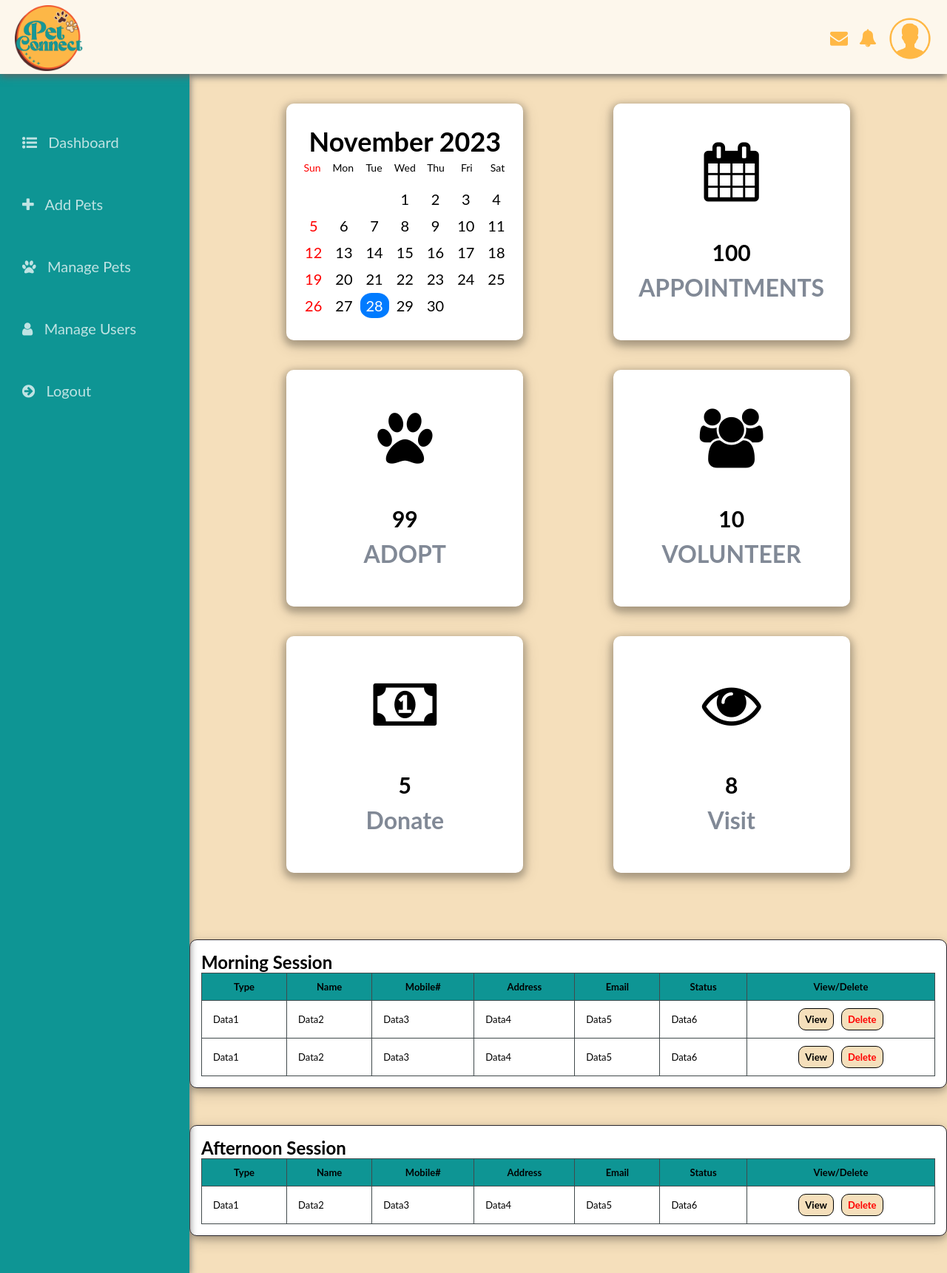
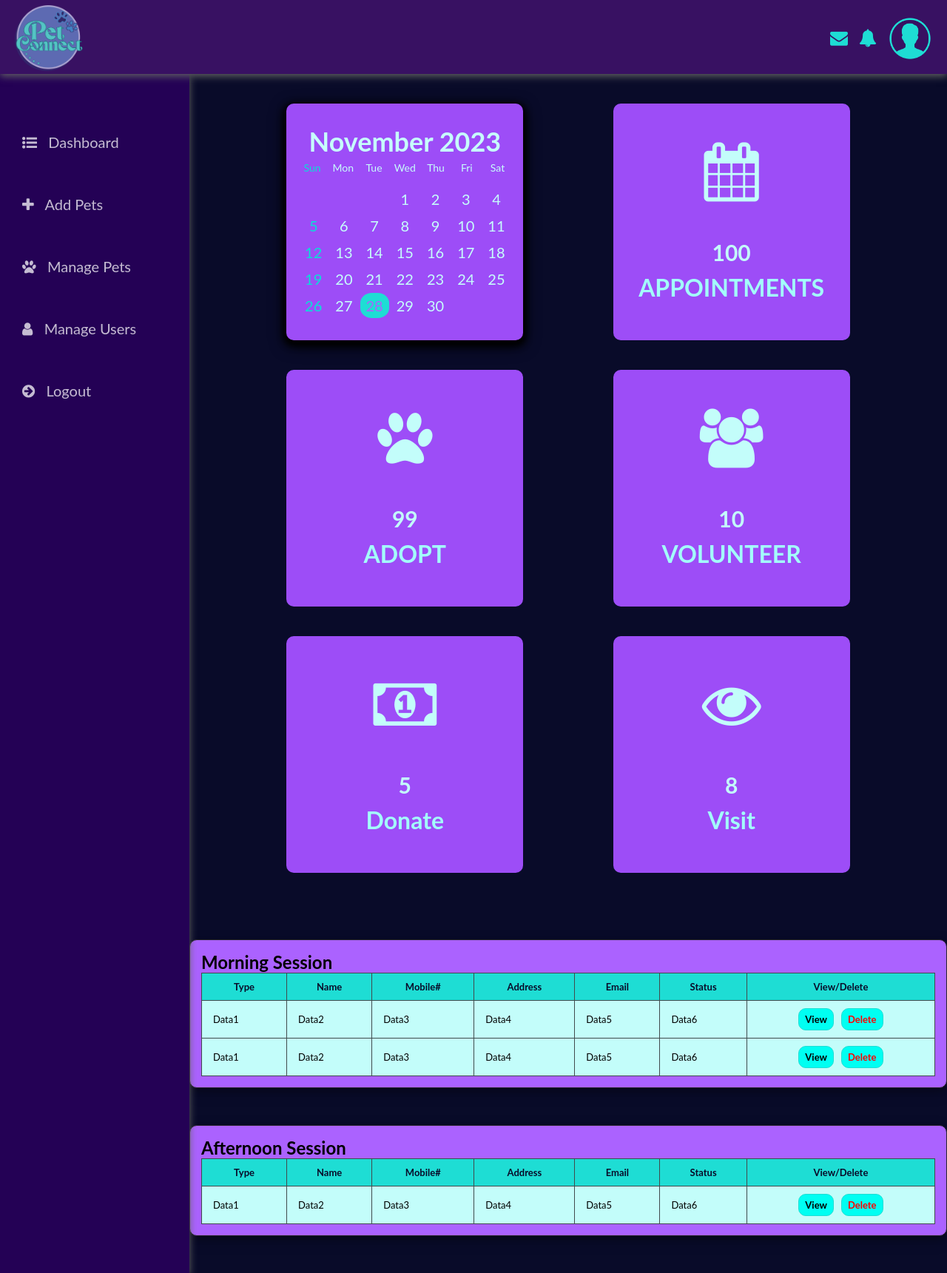
Before and after one commit to Marktrex/gr2_bscs3a_petconnect, a PHP site: page /admin-dashboard.html in a window 1280 px wide. Shown: the whole page at 74% size. Run offline with PHP 8.4, Linux system fonts and the light colour scheme.

Commit message:
Admin Dashboard
applied Darkmode

```diff
--- a/src/admin-dashboard-light.css
+++ b/src/admin-dashboard-light.css
@@ -17,17 +17,17 @@
 .content .cards .card{
     width: 320px;
     height: 320px;
-    background: white;
+    background: #9d4df7;
     margin: 20px 10px;
     flex-direction: column;
     display: flex;
     align-items: center;
     justify-content: space-evenly;
-    box-shadow: 0 4px 8px 4px rgba(0, 0, 0, 0.2), 0 6px 22px 0 rgba(0, 0, 0, 0.19);
     border-radius: 10px;
+    color: #c3fdfa;
 }
 h1 {
-    color: #818996;
+    color: #a3fffa;
 }
 .card-number{
     text-align: center;
@@ -39,16 +39,17 @@ h1 {
 .content .cards .card-date{
     width: 320px;
     height: 320px;
-    background: white;
+    background: #9d4df7;
     margin: 20px 10px;
     flex-direction: column;
     display: flex;
     align-items: center;
     justify-content: space-evenly;
-    box-shadow: 0 4px 8px 4px rgba(0, 0, 0, 0.2), 0 6px 22px 0 rgba(0, 0, 0, 0.19);
+    box-shadow: 0 4px 8px 4px rgba(0, 0, 0, 0.99), 0 6px 22px 0 rgba(0, 0, 0, 0.99);
     border-radius: 10px;
     text-align: center;
     font-size: 24px;
+    color: #c6fffb;
 }
 .calendar-container td {
     font-size: 20px;
@@ -68,7 +69,7 @@ h1 {
         padding: 5px;
     }
 .red {
-        color: red
+        color: #08e0d6;
     }
 .days-of-week {
             display: flex;
@@ -79,8 +80,8 @@ a{
     color: black;
 }
 .today {
-    background-color: #007bff;
-    color: white;
+    background-color: #1EDDD4;
+    color: #ab62ff;
     border-radius: 50%;
     padding: 5px;
 }
@@ -88,7 +89,7 @@ a{
 .table_responsive{
     max-width: 150vh;
     border: 1px solid #29252B;
-    background-color: white;
+    background-color: #ab62ff;
     padding: 15px;
     overflow: auto;
     margin: auto;
@@ -105,8 +106,8 @@ a{
     border-collapse: collapse;
 }
 thead{
-    background-color: #0e9594;
-    color: black;
+    background-color: #1EDDD4;
+    color: #090b29 ;
 }
 .tables, thead th{
     padding: 8px;
@@ -125,24 +126,23 @@ thead{
 }
 .action-btn>a{
     text-decoration: none;
-    background: #f5dfbb;
+    background: #00fff2;
     border: 1px solid #e66155;
     display: inline-block;
     padding: 6px 8px;
     font-weight: bold;
     border-radius: 10px;
-    border-color: black;
+    border-color: #1EDDD4;
 }
 .action-btn a:hover{
-    color: #f2542d;
-    border-color: #f2542d;
+    color: #ab62ff;
+    border-color: #ab62ff;
     transition: 0.3s ease-in-out;
 }
 .tables>tbody>tr{
-    background-color: white;
+    background-color: #c3fdfa ;
     transition: 0.3s ease-in-out;
 }
 @media only screen and (max-width:678px){
 
-
 }
--- a/src/admin-dashboard.html
+++ b/src/admin-dashboard.html
@@ -27,7 +27,7 @@
       <header >
         <nav class="navbar">
           <a href="#" class="logo"
-            ><img src="icons/logo.png" alt="Insert Logo"
+            ><img src="icons/logo-dark.png" alt="Insert Logo"
           /></a>
           <ul class="items">
             <li>
@@ -41,7 +41,7 @@
               ></a>
             </li>
             <li>
-              <a href="#"><img src="icons/icons-user.png" alt="Profile" /></a>
+              <a href="#"><img src="icons/icons-user-cyan.png" alt="Profile" /></a>
             </li>
           </ul>
         </nav>
--- a/src/admin-layout-colors.css
+++ b/src/admin-layout-colors.css
@@ -1,26 +1,26 @@
 :root
 {
     /* header */
-    --header-color: #fdf7ec;
-    --header-notif-message-color: #ffb845;
-    --message-notif-hover-color: #f2542d;
+    --header-color: #381162;
+    --header-notif-message-color:  #1EDDD4;
+    --message-notif-hover-color: #c3fdfa;
 
     /* content color */
-    --main-con-color: #f5dfbb;
+    --main-con-color: #090b29 ;
 
     /* sidebar color */
-    --sidebar-color: #0e9594;
+    --sidebar-color: #240155 ;
 
     /* menu links color */
     --menu-links-default-text-color: rgba(255, 255, 255, 0.738);
 
     --menu-links-hover-text-color: white;
-    --menu-links-hover-background-color: #127475;
+    --menu-links-hover-background-color: #171939 ;
 
-    --menu-links-active-background-color: #0B5354;
+    --menu-links-active-background-color: #121423;
     --menu-links-active-text-color: var(--menu-links-hover-text-color);
     /* menu burger and mobile colors */
-    --burger-AndClose-color: var(--header-color);
+    --burger-AndClose-color: #1EDDD4;
 }
 
 
```
